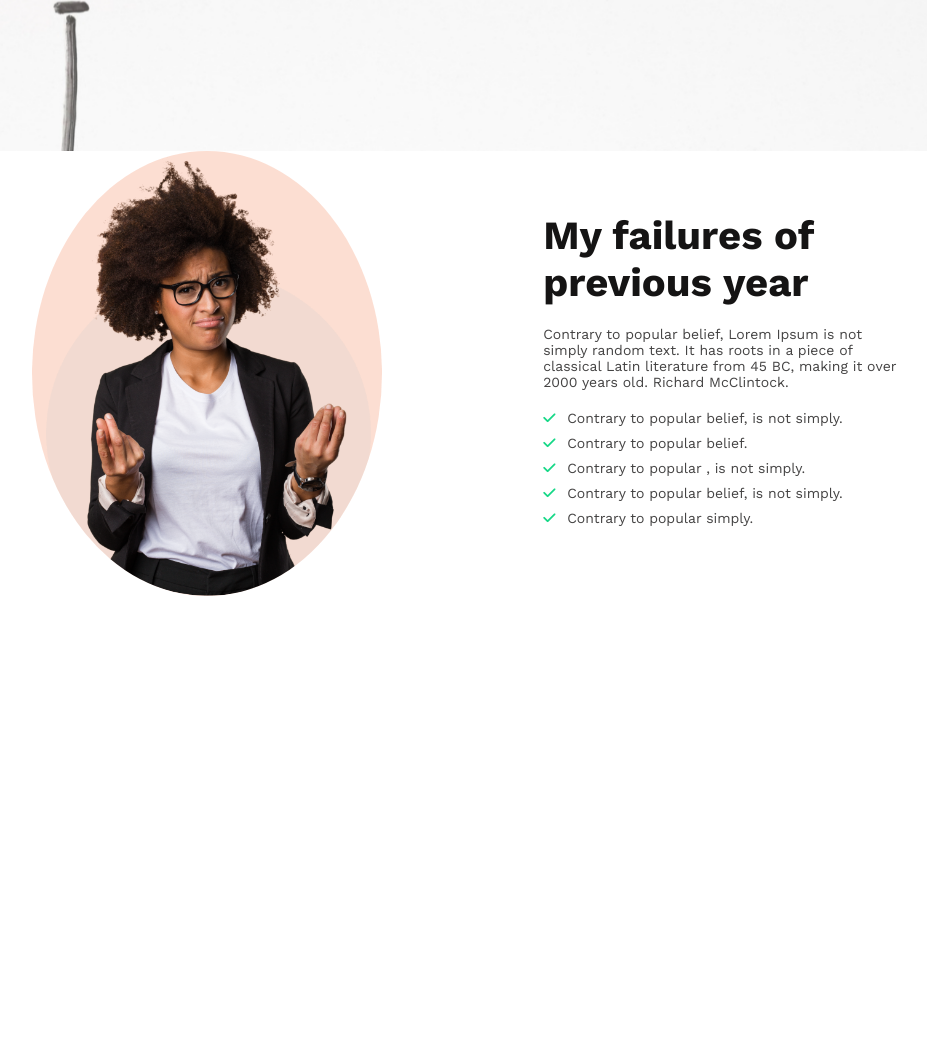
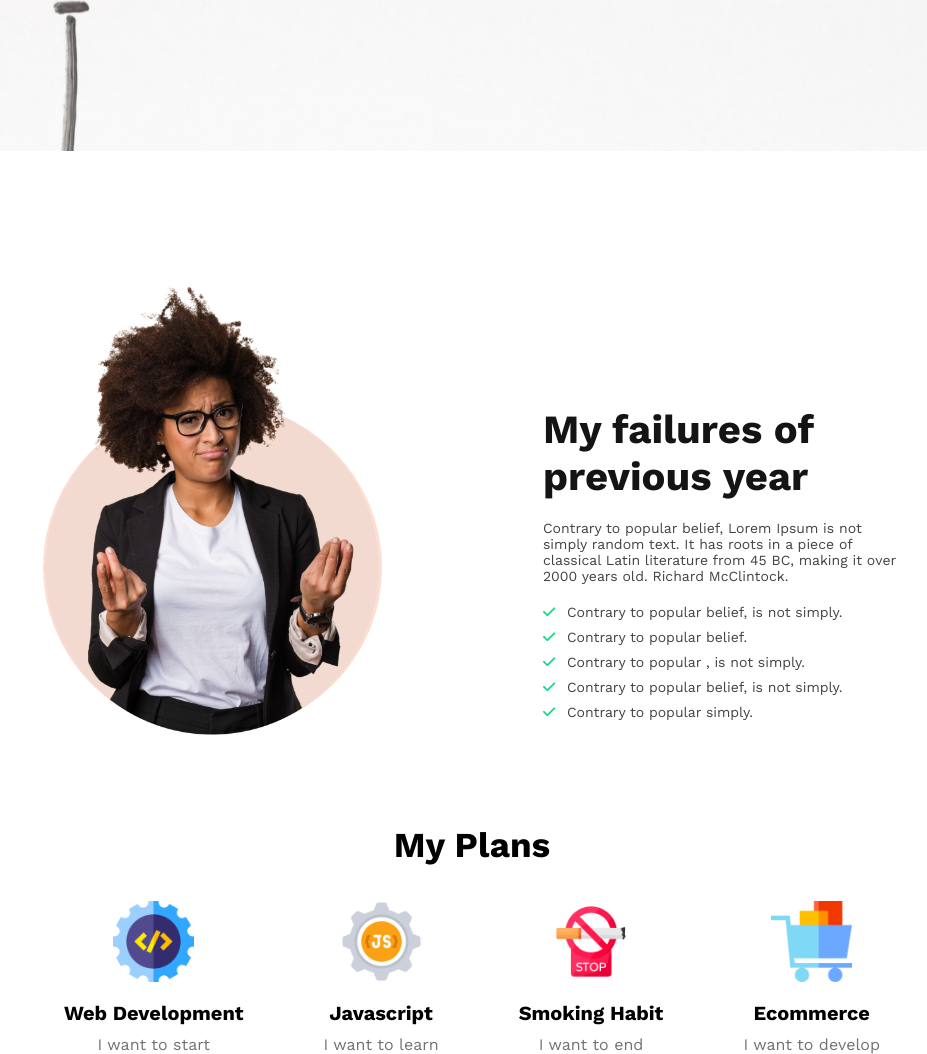
Before and after one commit to morsalinamunmun/new-year-update, a plain HTML site: page index.html in a window 1280 px wide. Shown: the part 649-1703 px from the top of the page, without its empty margins (168-1095 px from the left). Before the commit the page ends 1245 px from the top, so only its background shows below. Drawn offline with nearby package versions, Linux system fonts and the light colour scheme.

Commit message:
planning add

```diff
--- a/index.html
+++ b/index.html
@@ -15,6 +15,7 @@
 
 </head>
 <body>
+    <!-- banner section start -->
     <header>
         <section class="banner">
             <div class="banner-text">
@@ -25,8 +26,11 @@
         </section>
     </header>
     <main>
+        <!-- about section start -->
         <section class="about">
-            <img class="about-person" src="images/person.png" alt="">
+            <div class="about-person">
+                <img src="images/person.png" alt="">
+            </div>
             <div class="about-info">
                 <h1 class="about-info-title">My failures of previous year</h1>
                 <p class="about-info-description">Contrary to popular belief, Lorem Ipsum is not simply random text. It has roots in a piece of classical Latin literature from 45 BC, making it over 2000 years old. Richard McClintock.</p>
@@ -39,6 +43,32 @@
                 </ul>
             </div>
         </section>
+        <!-- My plan section start-->
+        <section class="plan-section">
+            <h2>My Plans</h2>
+            <div class="planning">
+                <div class="planning-step">
+                    <img src="images/icons/web.png" alt="">
+                    <h3>Web Development</h3>
+                    <p>I want to start</p>
+                </div>
+                <div class="planning-step">
+                    <img src="images/icons/js.png" alt="">
+                    <h3>Javascript</h3>
+                    <p>I want to learn</p>
+                </div>
+                <div class="planning-step">
+                    <img src="images/icons/smoke.png" alt="">
+                    <h3>Smoking Habit</h3>
+                    <p>I want to end</p>
+                </div>
+                <div class="planning-step">
+                    <img src="images/icons/ecom.png" alt="">
+                    <h3>Ecommerce</h3>
+                    <p>I want to develop</p>
+                </div>
+            </div>
+        </section>
     </main>
 </body>
 </html>
--- a/style.css
+++ b/style.css
@@ -51,13 +51,22 @@ font-family: 'Work Sans', sans-serif;
 /* about section styles */
 .about-person{
     background-color: rgba(241, 91, 34, 0.20);
-    background-size: 500.600px 400px;
     border-radius: 50%;
-    width: 350px;
-    margin-left: 120px;
+    width: 339px;
+    height: 333px;
+    margin-left: 130px;
+    position: relative;
 
 }
+.about-person img{
+    width: 359px;
+    height: 458px;
+   top: -123.90px;
+   right: -8px;
+   position: absolute;
+}
 .about{
+    padding-top: 250px;
     display: flex;
     align-items: center;
     justify-content: space-around;
@@ -87,3 +96,35 @@ font-weight: 700;
     width: 24px;
     height: 24px;
 }
+/* Plan section styles */
+.plan-section{
+    margin-top: 90px;
+}
+.plan-section h2{
+    text-align: center;
+    font-size: 35px;
+}
+.planning{
+    padding-top: 35px;
+    display: flex;
+    width: 70%;
+    align-items: center;
+    justify-content: space-around;
+    margin-left: auto;
+    margin-right: auto;
+}
+.planning-step{
+    text-align: center;
+}
+.planning-step img{
+    width: 80.958px;
+    height: 80.958px;
+}
+.planning-step h3{
+    margin-top: 15px;
+    font-size: 20px;
+}
+.planning-step p{
+    margin-top: 10px;
+    color: #737272;
+}
```
